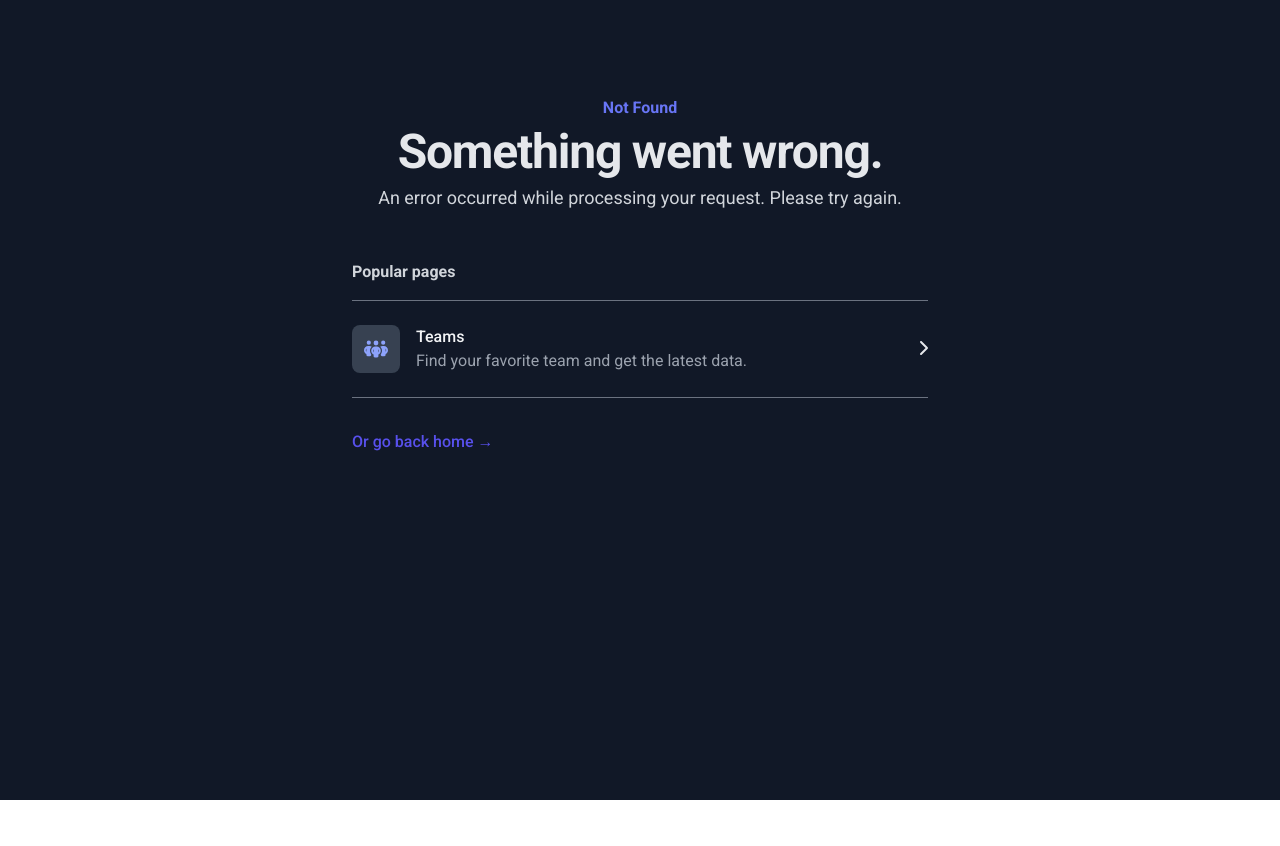
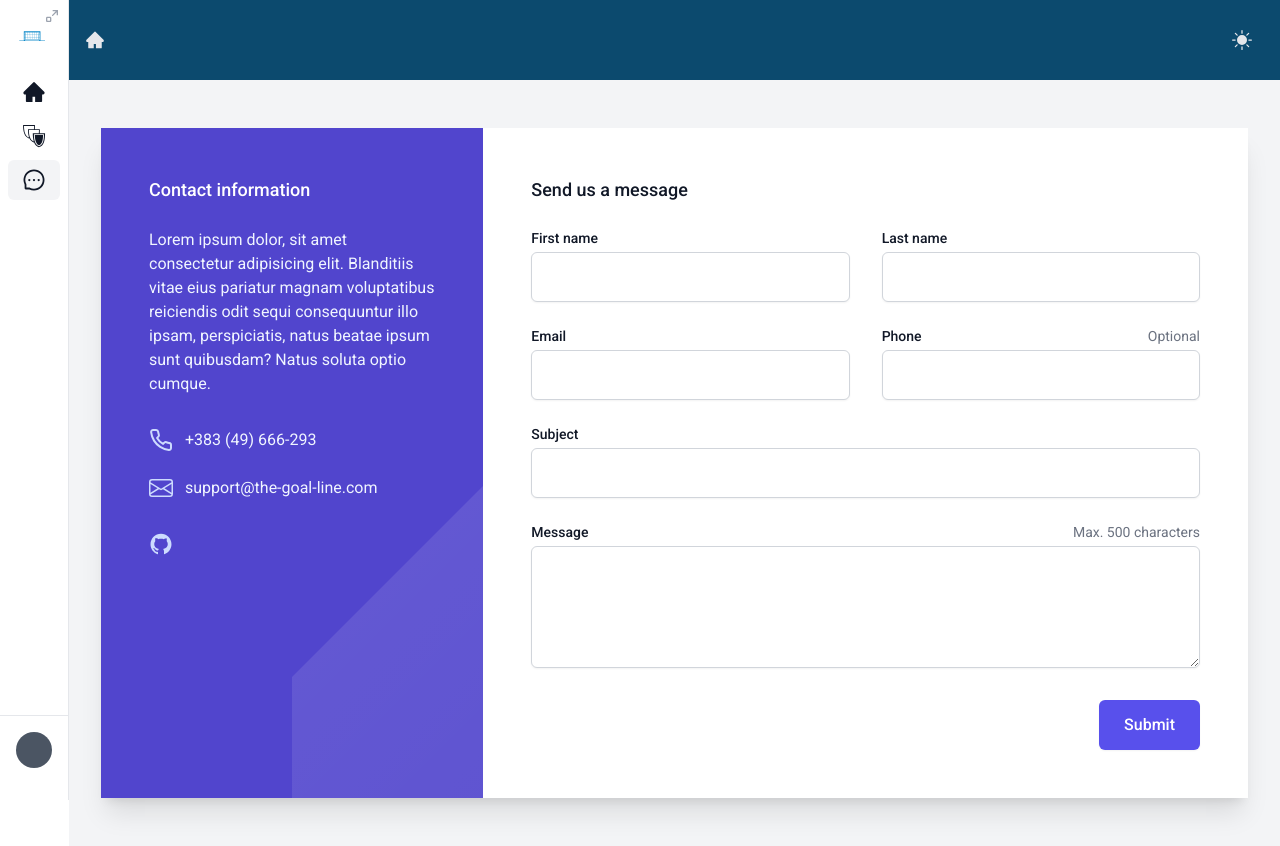
Before and after one commit to ItsYeWolfie/the-goal-line, a React (Vite) app: page /contact-us in a window 1280 px wide. Before the commit this address had no page. Before the commit the page ends 800 px from the top, so only its background shows below. Built offline with nearby package versions, Linux system fonts and the light colour scheme.

Commit message:
Added Contact Page

```diff
--- a/src/components/header/GlobalHeader.tsx
+++ b/src/components/header/GlobalHeader.tsx
@@ -39,7 +39,7 @@ export default function GlobalHeader() {
 						/>
 					)}
 				</div>
-				<nav className="flex w-screen justify-around bg-white dark:bg-gray-900 sm:mt-5 sm:block sm:w-auto sm:flex-1 sm:space-y-1 sm:px-2">
+				<nav className="flex w-screen justify-around bg-white dark:bg-gray-900 sm:mt-5 sm:block sm:w-auto sm:flex-1 sm:flex-col sm:space-y-1 sm:px-2">
 					{navigation.map((item) => (
 						<NavLink
 							key={item.name}
--- a/src/lib/navigation-links.ts
+++ b/src/lib/navigation-links.ts
@@ -1,9 +1,10 @@
-import { AiFillHome } from 'react-icons/ai';
+import { AiFillHome, AiOutlineMessage } from 'react-icons/ai';
 import { GiShieldEchoes } from 'react-icons/gi';
 
 export const navigation = [
 	{ name: 'Dashboard', icon: AiFillHome, href: '/' },
 	{ name: 'Teams', icon: GiShieldEchoes, href: '/teams' },
+	{ name: 'Contact Us', icon: AiOutlineMessage, href: '/contact-us' },
 ];
 
 export default navigation;
--- /dev/null
+++ b/src/pages/ContactPage.tsx
@@ -0,0 +1,286 @@
+import { FiPhone } from 'react-icons/fi';
+import { BsEnvelope } from 'react-icons/bs';
+import { AiOutlineGithub } from 'react-icons/ai';
+
+export default function ContactPage() {
+	const handleSubmit = (event: React.FormEvent<HTMLFormElement>) => {
+		event.preventDefault();
+		const form = event.currentTarget;
+		if (form.checkValidity() === false) {
+			event.stopPropagation();
+		}
+		const data = new FormData(form);
+		const value = Object.fromEntries(data.entries());
+		console.log(value);
+	};
+	return (
+		<div className="bg-gray-100 dark:bg-inherit">
+			<div className="mx-auto max-w-7xl py-8 px-4 sm:py-12 sm:px-6 lg:px-8">
+				<div className="relative bg-white shadow-xl">
+					<h2 className="sr-only">Contact us</h2>
+
+					<div className="grid grid-cols-1 lg:grid-cols-3">
+						<div className="relative overflow-hidden bg-indigo-700 py-10 px-6 sm:px-10 xl:p-12">
+							<div className="pointer-events-none absolute inset-0 sm:hidden">
+								<svg
+									className="absolute inset-0 h-full w-full"
+									width={343}
+									height={388}
+									viewBox="0 0 343 388"
+									fill="none"
+									preserveAspectRatio="xMidYMid slice"
+									xmlns="http://www.w3.org/2000/svg"
+								>
+									<path
+										d="M-99 461.107L608.107-246l707.103 707.107-707.103 707.103L-99 461.107z"
+										fill="url(#linear1)"
+										fillOpacity=".1"
+									/>
+									<defs>
+										<linearGradient
+											id="linear1"
+											x1="254.553"
+											y1="107.554"
+											x2="961.66"
+											y2="814.66"
+											gradientUnits="userSpaceOnUse"
+										>
+											<stop stopColor="#fff" />
+											<stop
+												offset={1}
+												stopColor="#fff"
+												stopOpacity={0}
+											/>
+										</linearGradient>
+									</defs>
+								</svg>
+							</div>
+							<div className="pointer-events-none absolute inset-y-0 right-0 hidden w-1/2 sm:block lg:hidden">
+								<svg
+									className="absolute inset-0 h-full w-full"
+									width={359}
+									height={339}
+									viewBox="0 0 359 339"
+									fill="none"
+									preserveAspectRatio="xMidYMid slice"
+									xmlns="http://www.w3.org/2000/svg"
+								>
+									<path
+										d="M-161 382.107L546.107-325l707.103 707.107-707.103 707.103L-161 382.107z"
+										fill="url(#linear2)"
+										fillOpacity=".1"
+									/>
+									<defs>
+										<linearGradient
+											id="linear2"
+											x1="192.553"
+											y1="28.553"
+											x2="899.66"
+											y2="735.66"
+											gradientUnits="userSpaceOnUse"
+										>
+											<stop stopColor="#fff" />
+											<stop
+												offset={1}
+												stopColor="#fff"
+												stopOpacity={0}
+											/>
+										</linearGradient>
+									</defs>
+								</svg>
+							</div>
+							<div className="pointer-events-none absolute inset-y-0 right-0 hidden w-1/2 lg:block">
+								<svg
+									className="absolute inset-0 h-full w-full"
+									width={160}
+									height={678}
+									viewBox="0 0 160 678"
+									fill="none"
+									preserveAspectRatio="xMidYMid slice"
+									xmlns="http://www.w3.org/2000/svg"
+								>
+									<path
+										d="M-161 679.107L546.107-28l707.103 707.107-707.103 707.103L-161 679.107z"
+										fill="url(#linear3)"
+										fillOpacity=".1"
+									/>
+									<defs>
+										<linearGradient
+											id="linear3"
+											x1="192.553"
+											y1="325.553"
+											x2="899.66"
+											y2="1032.66"
+											gradientUnits="userSpaceOnUse"
+										>
+											<stop stopColor="#fff" />
+											<stop
+												offset={1}
+												stopColor="#fff"
+												stopOpacity={0}
+											/>
+										</linearGradient>
+									</defs>
+								</svg>
+							</div>
+							<h3 className="text-lg font-medium text-white">Contact information</h3>
+							<p className="mt-6 max-w-3xl text-base text-indigo-50">
+								Lorem ipsum dolor, sit amet consectetur adipisicing elit. Blanditiis vitae eius pariatur magnam
+								voluptatibus reiciendis odit sequi consequuntur illo ipsam, perspiciatis, natus beatae ipsum sunt
+								quibusdam? Natus soluta optio cumque.
+							</p>
+							<dl className="mt-8 space-y-6">
+								<dt>
+									<span className="sr-only">Phone number</span>
+								</dt>
+								<dd className="flex text-base text-indigo-50">
+									<FiPhone className="h-6 w-6 shrink-0 text-indigo-200" />
+									<span className="ml-3">+383 (49) 666-293</span>
+								</dd>
+								<dt>
+									<span className="sr-only">Email</span>
+								</dt>
+								<dd className="flex text-base text-indigo-50">
+									<BsEnvelope className="h-6 w-6 shrink-0 text-indigo-200" />
+									<span className="ml-3">support@the-goal-line.com</span>
+								</dd>
+							</dl>
+							<ul className="mt-8 flex space-x-12">
+								<li>
+									<a
+										className="text-indigo-200 hover:text-indigo-100"
+										href="https://github.com/ItsYeWolfie/the-goal-line/"
+									>
+										<span className="sr-only">GitHub</span>
+										<AiOutlineGithub className="h-6 w-6" />
+									</a>
+								</li>
+							</ul>
+						</div>
+
+						<div className="py-10 px-6 dark:bg-gray-900 sm:px-10 lg:col-span-2 xl:p-12">
+							<h3 className="text-lg font-medium text-gray-900 dark:text-gray-100">Send us a message</h3>
+							<form
+								onSubmit={handleSubmit}
+								className="mt-6 grid grid-cols-1 gap-y-6 sm:grid-cols-2 sm:gap-x-8"
+							>
+								<div>
+									<label
+										htmlFor="first-name"
+										className="block text-sm font-medium text-gray-900 dark:text-gray-200"
+									>
+										First name
+										<input
+											type="text"
+											name="first-name"
+											id="first-name"
+											autoComplete="given-name"
+											className="mt-1 block w-full rounded-md border-gray-300 py-3 px-4 shadow-sm focus:border-indigo-500 focus:ring-indigo-500 dark:border-gray-900 dark:bg-gray-700"
+										/>
+									</label>
+								</div>
+								<div>
+									<label
+										htmlFor="last-name"
+										className="block text-sm font-medium text-gray-900 dark:text-gray-200"
+									>
+										Last name
+										<input
+											type="text"
+											name="last-name"
+											id="last-name"
+											autoComplete="family-name"
+											className="mt-1 block w-full rounded-md border-gray-300 py-3 px-4 shadow-sm focus:border-indigo-500 focus:ring-indigo-500 dark:border-gray-900 dark:bg-gray-700"
+										/>
+									</label>
+								</div>
+								<div>
+									<label
+										htmlFor="email"
+										className="block text-sm font-medium text-gray-900 dark:text-gray-200"
+									>
+										Email
+										<input
+											id="email"
+											name="email"
+											type="email"
+											autoComplete="email"
+											className="mt-1 block w-full rounded-md border-gray-300 py-3 px-4 shadow-sm focus:border-indigo-500 focus:ring-indigo-500 dark:border-gray-900 dark:bg-gray-700"
+										/>
+									</label>
+								</div>
+								<div>
+									<div className="flex justify-between">
+										<label
+											htmlFor="phone"
+											className="block text-sm font-medium text-gray-900 dark:text-gray-200"
+										>
+											Phone
+										</label>
+										<span
+											id="phone-optional"
+											className="text-sm text-gray-500"
+										>
+											Optional
+										</span>
+									</div>
+									<input
+										type="text"
+										name="phone"
+										id="phone"
+										autoComplete="tel"
+										className="mt-1 block w-full rounded-md border-gray-300 py-3 px-4 shadow-sm focus:border-indigo-500 focus:ring-indigo-500 dark:border-gray-900 dark:bg-gray-700"
+									/>
+								</div>
+								<div className="sm:col-span-2">
+									<label
+										htmlFor="subject"
+										className="block text-sm font-medium text-gray-900 dark:text-gray-200"
+									>
+										Subject
+										<input
+											type="text"
+											name="subject"
+											id="subject"
+											className="mt-1 block w-full rounded-md border-gray-300 py-3 px-4 shadow-sm focus:border-indigo-500 focus:ring-indigo-500 dark:border-gray-900 dark:bg-gray-700"
+										/>
+									</label>
+								</div>
+								<div className="sm:col-span-2">
+									<div className="flex justify-between">
+										<label
+											htmlFor="message"
+											className="block text-sm font-medium text-gray-900 dark:text-gray-200"
+										>
+											Message
+										</label>
+										<span
+											id="message-max"
+											className="text-sm text-gray-500"
+										>
+											Max. 500 characters
+										</span>
+									</div>
+									<textarea
+										id="message"
+										name="message"
+										rows={4}
+										className="mt-1 block w-full rounded-md border-gray-300 py-3 px-4 shadow-sm focus:border-indigo-500 focus:ring-indigo-500 dark:border-gray-900 dark:bg-gray-700"
+									/>
+								</div>
+								<div className="sm:col-span-2 sm:flex sm:justify-end">
+									<button
+										type="submit"
+										className="mt-2 inline-flex w-full items-center justify-center rounded-md border border-transparent bg-indigo-600 px-6 py-3 text-base font-medium text-white shadow-sm hover:bg-indigo-700 focus:outline-none focus:ring-2 focus:ring-indigo-500 focus:ring-offset-2 dark:text-gray-200 sm:w-auto"
+									>
+										Submit
+									</button>
+								</div>
+							</form>
+						</div>
+					</div>
+				</div>
+			</div>
+		</div>
+	);
+}
--- a/src/routes/Routes.tsx
+++ b/src/routes/Routes.tsx
@@ -19,6 +19,7 @@ import TeamCoachesPage from '../pages/team/TeamCoaches';
 import TeamInjuriesPage from '../pages/team/TeamInjuries';
 import Root from '../pages/Root';
 import IndexPage from '../pages/Index';
+import ContactPage from '../pages/ContactPage';
 
 export const router = createBrowserRouter([
 	{
@@ -73,6 +74,10 @@ export const router = createBrowserRouter([
 					},
 				],
 			},
+			{
+				path: '/contact-us',
+				element: <ContactPage />,
+			},
 		],
 	},
 ]);
```
Also changed, not shown: 1 other file (tests, documents, lock files or other folders).
